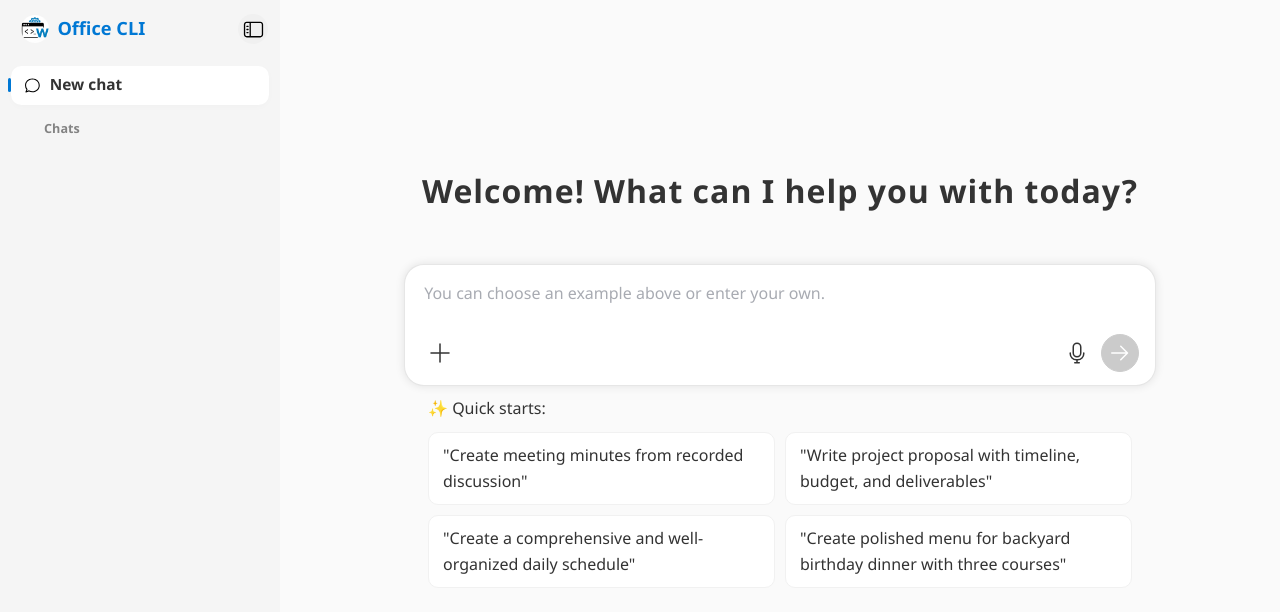
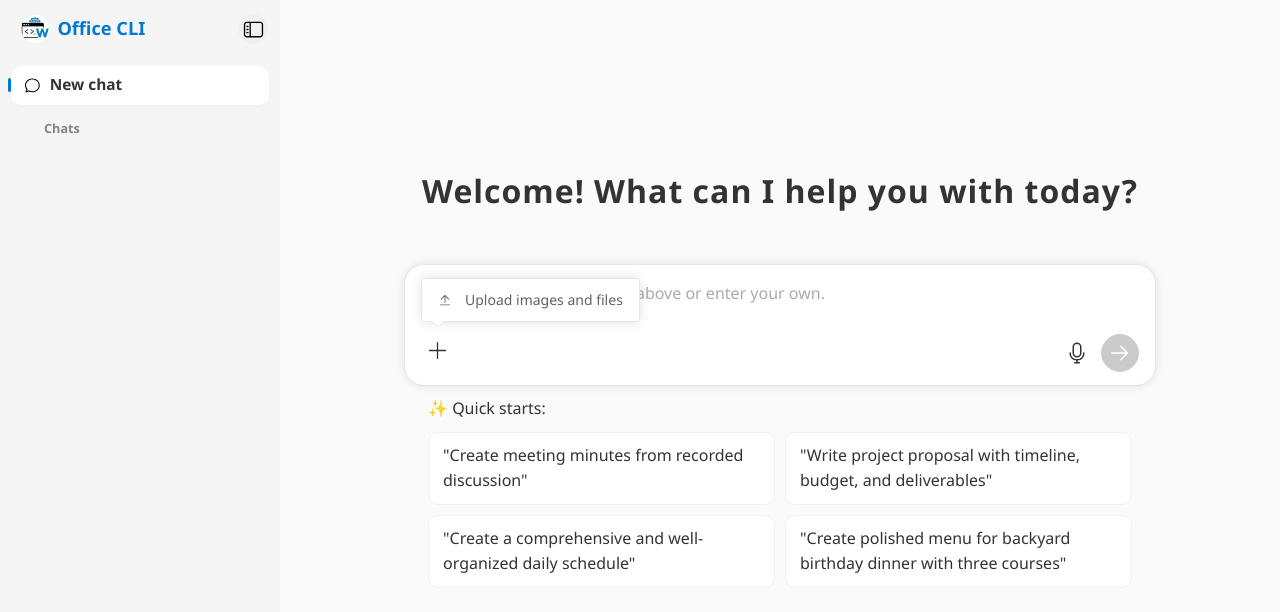
Before and after one commit to xuetiantiana/Office-CLI, a Vue app: page / in a window 1280 px wide. Both pictures are taken after a click on the button 440 px from the left and 352 px from the top of the page. Shown: the top 612 px of the page. Built offline with nearby package versions, Linux system fonts and the light colour scheme.

Commit message:
feat: add Upload images and files btn

```diff
--- a/src/components/ChatInput.vue
+++ b/src/components/ChatInput.vue
@@ -73,6 +73,29 @@
         <!-- 按钮 -->
         <div class="btn-box">
           <div class="image-uploader">
+            <el-dropdown trigger="click" placement="top-start">
+              <el-button plain>
+                <el-icon><Plus /></el-icon>
+              </el-button>
+              <template #dropdown>
+                <el-dropdown-menu>
+                  <el-dropdown-item @click="triggerFileUpload">
+                    <el-icon><Upload /></el-icon>
+                    <span style="margin-left: 8px"
+                      >Upload images and files</span
+                    >
+                  </el-dropdown-item>
+                  <!-- <el-dropdown-item>
+                    <el-icon><Cloud /></el-icon>
+                    <span style="margin-left: 8px;">附加云文件</span>
+                  </el-dropdown-item>
+                  <el-dropdown-item>
+                    <el-icon><ChatLineRound /></el-icon>
+                    <span style="margin-left: 8px;">与代理聊天</span>
+                  </el-dropdown-item> -->
+                </el-dropdown-menu>
+              </template>
+            </el-dropdown>
             <el-upload
               ref="uploadRef"
               :auto-upload="false"
@@ -80,10 +103,9 @@
               accept="image/*, application/msword, application/vnd.openxmlformats-officedocument.wordprocessingml.document, application/vnd.ms-excel, application/vnd.openxmlformats-officedocument.spreadsheetml.sheet, text/plain"
               multiple
               @change="onFileChange"
+              style="display: none"
             >
-              <el-button plain
-                ><el-icon><Plus /></el-icon
-              ></el-button>
+              <div style="display: none">上传按钮</div>
             </el-upload>
           </div>
 
@@ -145,7 +167,14 @@
 
 <script setup>
 import { ref, onMounted, onBeforeUnmount } from "vue";
-import { Plus, Microphone, Check, Close, Right } from "@element-plus/icons-vue";
+import {
+  Plus,
+  Microphone,
+  Check,
+  Close,
+  Right,
+  Upload,
+} from "@element-plus/icons-vue";
 import { v4 as uuidv4 } from "uuid";
 
 const props = defineProps({
@@ -270,6 +299,15 @@ const sendMessage = () => {
 
 const StopBtnClick = () => {
   emit("StopBtnClick");
+};
+
+const triggerFileUpload = () => {
+  // 触发隐藏的上传按钮
+  const uploadElement =
+    uploadRef.value?.$el?.querySelector('input[type="file"]');
+  if (uploadElement) {
+    uploadElement.click();
+  }
 };
 
 defineExpose({
```
